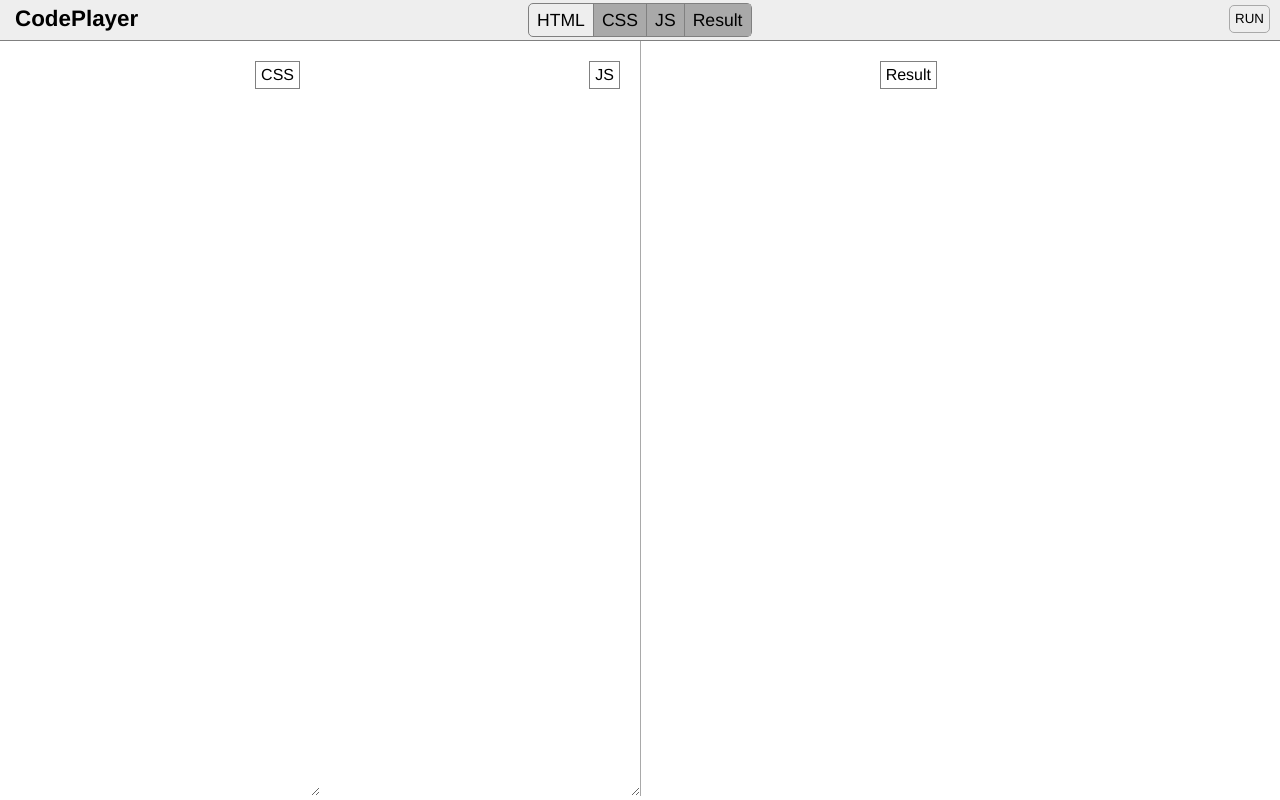
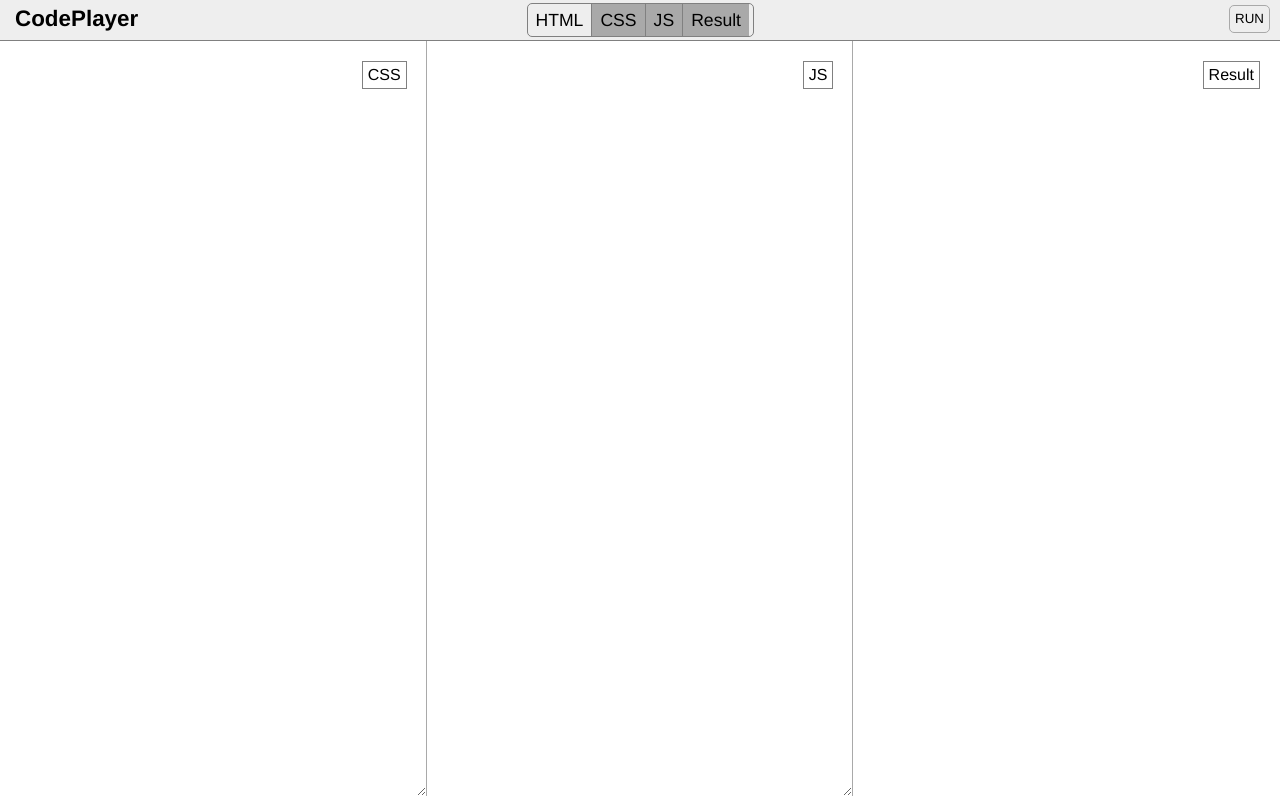
Before and after one commit to gustavo7lagoas/webDevExperiment, a plain HTML site: page 04-JQuery/codePlayer.html in a window 1280 px wide. Both pictures are taken after a click on the item "HTML". Drawn offline with Linux system fonts and the light colour scheme.

Commit message:
implements functional code player

```diff
--- a/04-JQuery/codePlayer.html
+++ b/04-JQuery/codePlayer.html
@@ -46,9 +46,9 @@
         <textarea id='jsCode' class='codeTextArea'></textarea>
         <div class='tabTag'>JS</div>
     </div>
-    <div id='resultTab'class='lastTab'>
+    <div id='resultTab'class='tab'>
         <div class='tabTag'>Result</div>
-        <iframe></iframe>
+        <iframe id='resultFrame'></iframe>
     </div>
 
 </body>
--- a/04-JQuery/lib/codePlayer.css
+++ b/04-JQuery/lib/codePlayer.css
@@ -29,7 +29,7 @@
 
 #codePlayerOptions {
     margin: 0 auto;
-    width: 222px;
+    width: 225px;
     list-style: none;
     border: 1px solid gray;
     border-radius: 5px;
@@ -74,18 +74,6 @@
     float: left;
 }
 
-.lastTab {
-    position: relative;
-    height: -moz-calc(100% - 45px);
-    height: -webkit-calc(100% - 45px);
-    height: calc(100% - 45px);
-    display: block;
-    width: -moz-calc(25% - 3px);
-    width: -webkit-calc(25% - 3px);
-    width: calc(25% - 3px);
-    float: left;
-}
-
 .tabTag {
     position: absolute;
     top: 20px;
@@ -104,6 +92,8 @@
     border-right: 1px solid darkgrey;
     font-family: monotype;
     font-size: 90%;
+    box-sizing: border-box;
+    padding: 10px;
 }
 
 iframe {
--- a/04-JQuery/lib/codePlayer.js
+++ b/04-JQuery/lib/codePlayer.js
@@ -1,15 +1,48 @@
 function toggleTab(tabId) {
     $(tabId).toggle();
+    // Use jquery toggle
     var visibility = $(tabId).css('visibility');
     console.log('visibility is ', visibility);
+}
+
+function drawTabs() {
+    var totalDisplayedTabs
+        , calculatedWidth;
+    totalDisplayedTabs = $('.tab').filter(function(tab) {
+        return $(this).css('display') !== 'none';
+    }).length;
+    calculatedWidth = 100 / totalDisplayedTabs;
+    $('.tab').css("width", calculatedWidth + "%");
+}
+
+function runCode() {
+    var css = '<style>' + $('#cssCode').val() + '</style> ';
+    var html = $('#htmlCode').val();
+    console.log(html);
+    $('iframe').contents().find('html').html(css + html);
+    //This is dangerous so remove it if you are going to put it online
+    if($('#jsCode').val()) {
+        document.getElementById('iframe').contentWindow.eval($('#jsCode').val());
+    }
 }
 
 $(document).ready(function() {
     $('.codePlayerOption').click(function() {
         $(this).toggleClass();
         var tabId = $(this).html().toLowerCase();
-        toggleTab('#' + tabId + 'Tab');
+        $('#' + tabId + 'Tab').toggle();
+        drawTabs();
     });
+
+    $('#btnRun').click(function() {
+        runCode();
+    });
+
+    // Use jquery filter to return all displayed divs
+    // Get the number of displayed divs
+    // Calculate de size and apply to
+    // Box sizing attribute : border-box
+
 
     /*$('#cssButton').click(function() {
         $(this).toggleClass('clicked');
```
